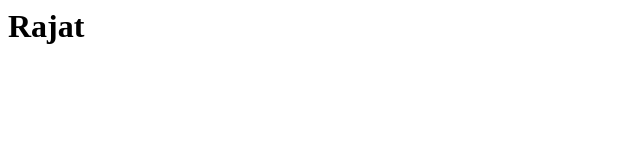
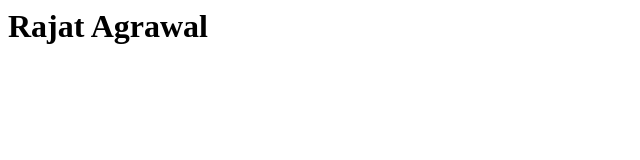
Before and after one commit to rajatagarwal/cicd_pipeline, a plain HTML site: page index.html in a window 1280 px wide. Shown: the whole page, without its empty margins (0-640 px from the left). Drawn offline with Linux system fonts and the light colour scheme.

Commit message:
new changes

```diff
--- a/index.html
+++ b/index.html
@@ -3,6 +3,6 @@
 		<title>Hurray</title>
 	</head>
 	<body>
-		<h1> Rajat </h1>
+		<h1> Rajat Agrawal </h1>
 	</body>
 </html>
```
